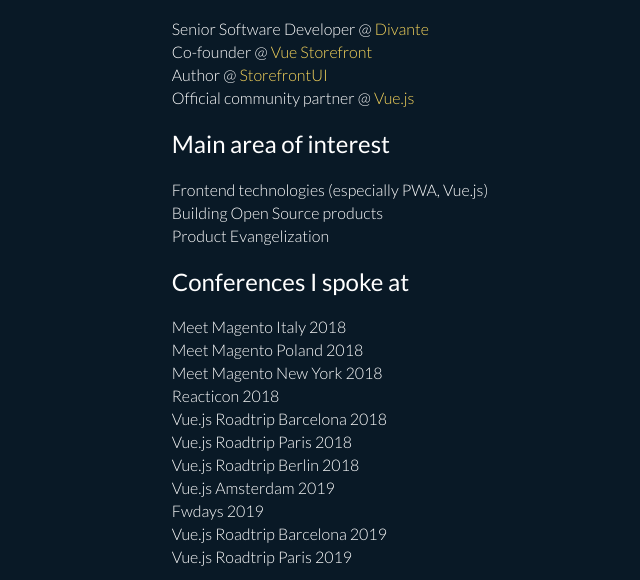
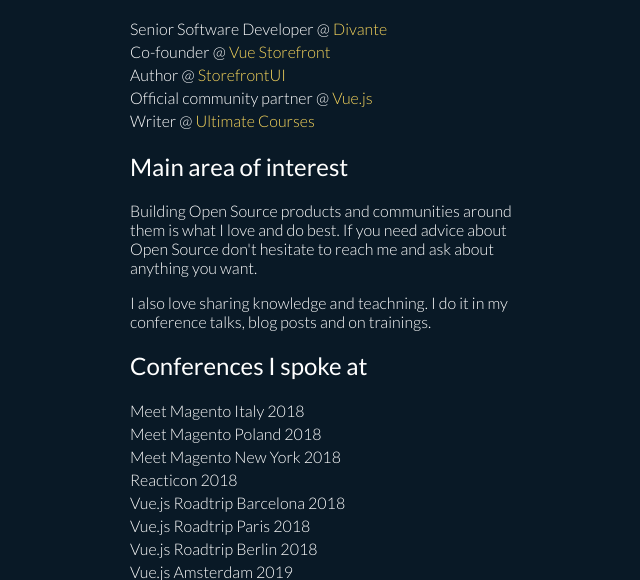
Before and after one commit to filrak/filrak, a plain HTML site: page index.html in a window 1280 px wide. Shown: the part 212-792 px from the top of the page, without its empty margins (310-950 px from the left). Drawn offline with Linux system fonts and the light colour scheme.

Commit message:
update index

```diff
--- a/index.html
+++ b/index.html
@@ -57,13 +57,15 @@
       <li>Co-founder @ <a href="https://www.vuestorefront.io/">Vue Storefront</a></li>
       <li>Author @ <a href="https://github.com/DivanteLtd/storefront-ui/">StorefrontUI</a></li>
       <li>Official community partner @ <a href="https://vuejs.org/v2/guide/team.html">Vue.js</a></li>
+      <li>Writer @ <a href="https://ultimatecourses.com/">Ultimate Courses</a></li>
     </ul>
     <h2>Main area of interest</h2>
-    <ul>
-      <li>Frontend technologies (especially PWA, Vue.js)</li>
-      <li>Building Open Source products</li>
-      <li>Product Evangelization</li>
-    </ul>
+      <p>Building Open Source products and communities around them is what I love and do best.
+        If you need advice about Open Source don't hesitate to reach me and ask about anything you want.
+      </p>
+      <p>
+        I also love sharing knowledge and teachning. I do it in my conference talks, blog posts and on trainings.
+      </p>
     <h2>Conferences I spoke at</h2>
     <ul>
       <li>Meet Magento Italy 2018</li>
```
